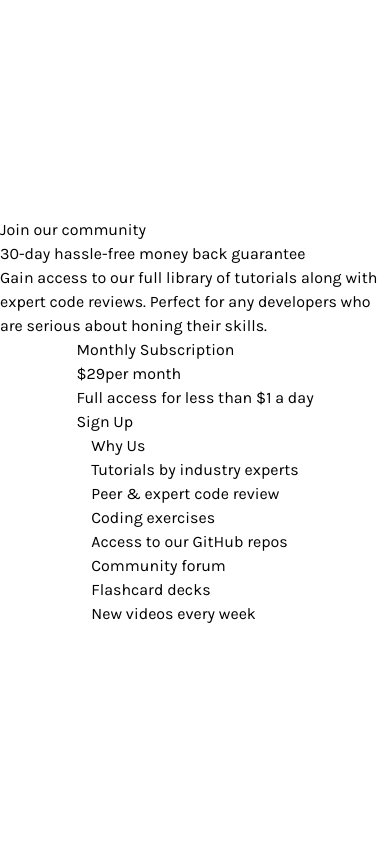
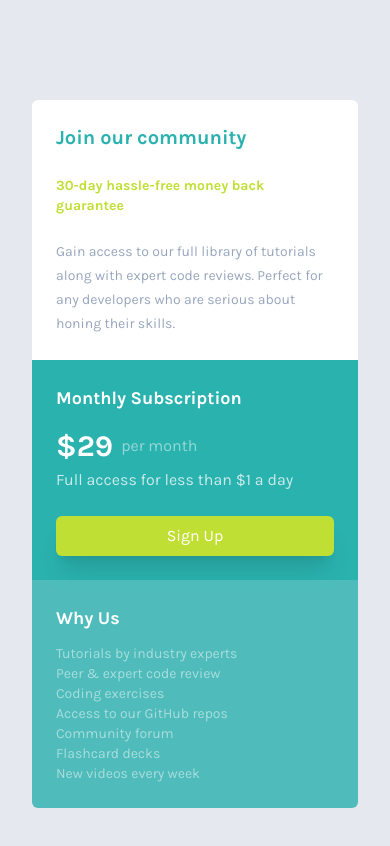
Before and after one commit to fkrunic/frontend-mentor-single-price-grid-component, a Vue app: page / in a window 390 px wide. Shown: the top 846 px of the page. Built offline with nearby package versions, Linux system fonts and the light colour scheme.

Commit message:
mobile design

```diff
--- a/src/App.vue
+++ b/src/App.vue
@@ -2,33 +2,43 @@
 import { onMounted } from 'vue';
 
 onMounted(() => {
-  document.body.className = 'font-karla'
+  document.body.className = 'font-karla bg-grayish-blue/25'
 })
 </script>
 
 <template>
-  <div class="flex flex-col items-center justify-center min-h-screen">
-    <div class="flex flex-col items-start">
-      <p>Join our community</p>
-      <p>30-day hassle-free money back guarantee</p>
-      <p>
+  <div class="flex flex-col items-center justify-center min-h-screen m-8">
+    <div class="flex flex-col items-start gap-6 w-full p-6 bg-white rounded-t-md">
+      <p class="text-xl font-bold text-cyan">Join our community</p>
+      <p class="font-bold text-bright-yellow text-sm">30-day hassle-free money back guarantee</p>
+      <p class="text-grayish-blue text-sm leading-6">
         Gain access to our full library of tutorials
         along with expert code reviews. Perfect for any
         developers who are serious about honing their skills.
       </p>
     </div>
-    <div class="flex flex-col items-start">
-      <p>Monthly Subscription</p>
-      <div class="flex flex-row">
-        <p>$29</p>
-        <p>per month</p>
+    <div class="flex flex-col items-start gap-4 w-full p-6 bg-cyan">
+      <p class="text-lg font-bold text-white">Monthly Subscription</p>
+      <div class="flex flex-row items-center gap-2">
+        <p class="text-3xl font-bold text-white">$29</p>
+        <p class="text-white/50">per month</p>
       </div>
-      <p>Full access for less than $1 a day</p>
-      <p>Sign Up</p>
+      <p class="text-white/75 -mt-3 mb-2">Full access for less than $1 a day</p>
+      <p class="
+        w-full
+        p-2
+
+        bg-bright-yellow
+
+        text-white
+        text-center
+
+        rounded-md
+        shadow-xl">Sign Up</p>
     </div>
-    <div class="flex flex-col">
-      <p>Why Us</p>
-      <div class="flex flex-col">
+    <div class="flex flex-col w-full p-6 bg-cyan/80 rounded-b-md">
+      <p class="text-white text-lg font-bold">Why Us</p>
+      <div class="flex flex-col text-sm mt-3 text-white/50">
         <p>Tutorials by industry experts</p>
         <p>Peer & expert code review</p>
         <p>Coding exercises</p>
--- a/tailwind.config.js
+++ b/tailwind.config.js
@@ -6,8 +6,18 @@ export default {
     "./src/**/*.{js,ts,jsx,tsx,vue}",
   ],
   theme: {
+    screen: {
+      desktop: '1440px'
+    },
     fontFamily: {
       'karla': 'Karla, sans-serif'
+    },
+    colors: {
+      'cyan': 'hsl(179, 62%, 43%)',
+      'bright-yellow': 'hsl(71, 73%, 54%)',
+      'light-gray': 'hsl(204, 43%, 93%)',
+      'grayish-blue': 'hsl(218, 22%, 67%)',
+      'white': 'hsl(0, 0%, 100%)'
     },
     extend: {},
   },
```
